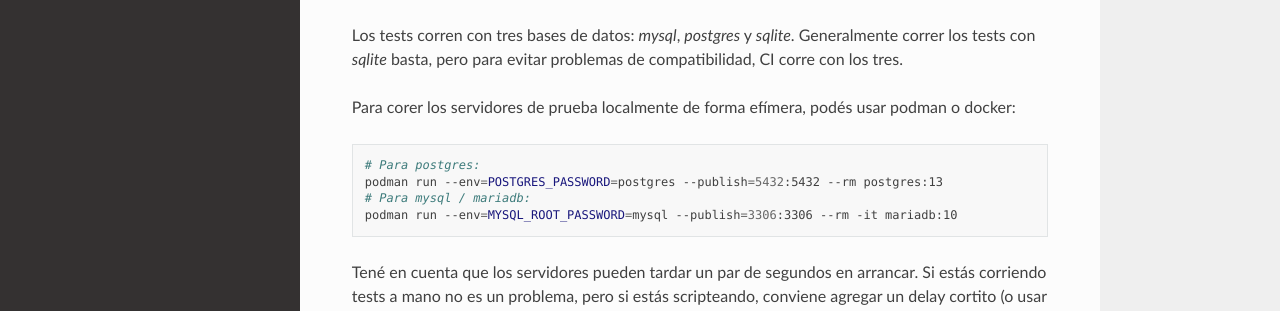
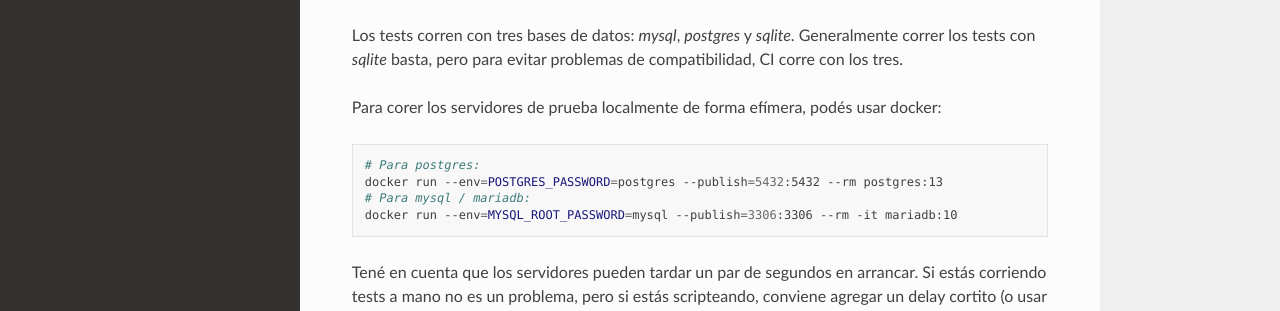
Before and after one commit to WhyNotHugo/django-afip, a Sphinx documentation site: the page built from docs/contributing.rst, in a window 1280 px wide and 1178 px high. Shown: the part 656-967 px from the top of the window. Built offline with Sphinx 7.4.7 and the Read the Docs theme 2.0.0, drawn with Linux system fonts in a browser that asks for light colours; the version number could not be read and is left out.

Commit message:
Simplify docs

```diff
--- a/docs/contributing.rst
+++ b/docs/contributing.rst
@@ -33,14 +33,14 @@ Generalmente correr los tests con `sqlite` basta, pero para evitar problemas de
 compatibilidad, CI corre con los tres.
 
 Para corer los servidores de prueba localmente de forma efímera, podés usar
-podman o docker:
+docker:
 
 .. code-block:: bash
 
     # Para postgres:
-    podman run --env=POSTGRES_PASSWORD=postgres --publish=5432:5432 --rm postgres:13
+    docker run --env=POSTGRES_PASSWORD=postgres --publish=5432:5432 --rm postgres:13
     # Para mysql / mariadb:
-    podman run --env=MYSQL_ROOT_PASSWORD=mysql --publish=3306:3306 --rm -it mariadb:10
+    docker run --env=MYSQL_ROOT_PASSWORD=mysql --publish=3306:3306 --rm -it mariadb:10
 
 Tené en cuenta que los servidores pueden tardar un par de segundos en
 arrancar. Si estás corriendo tests a mano no es un problema, pero si estás
```
